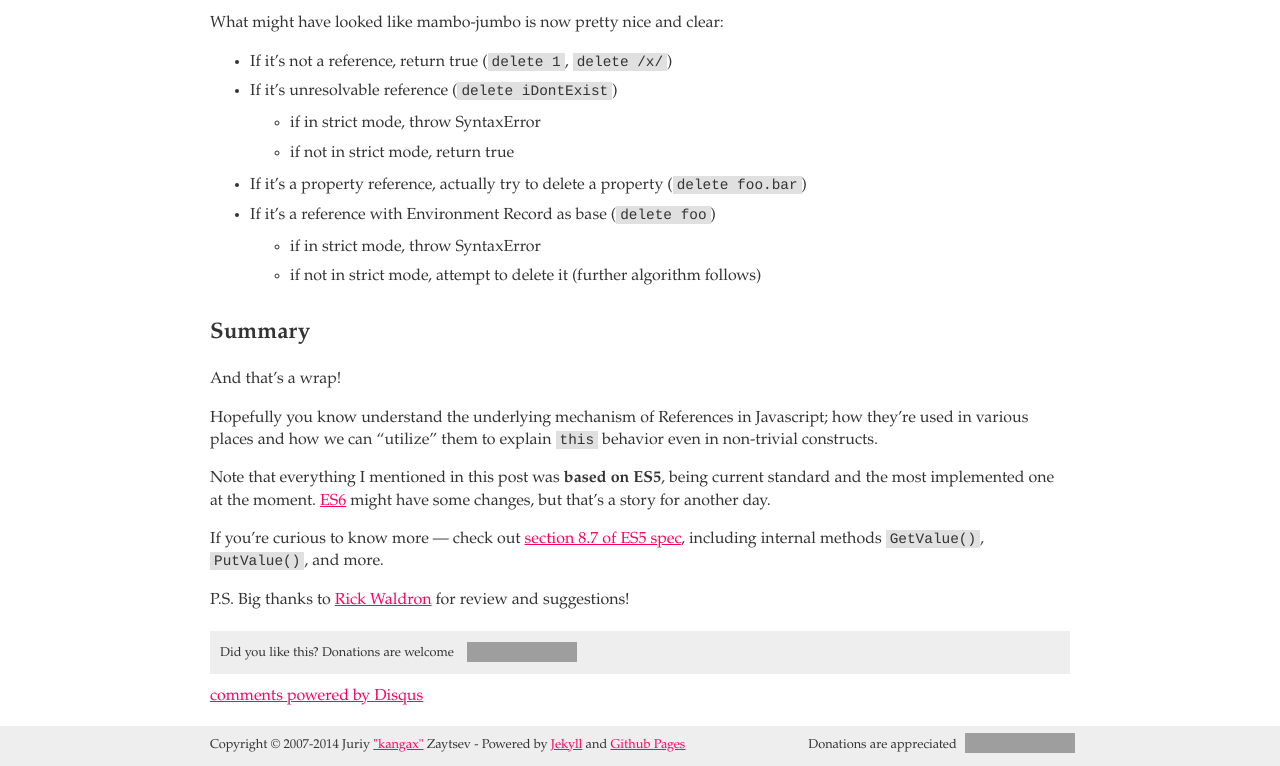
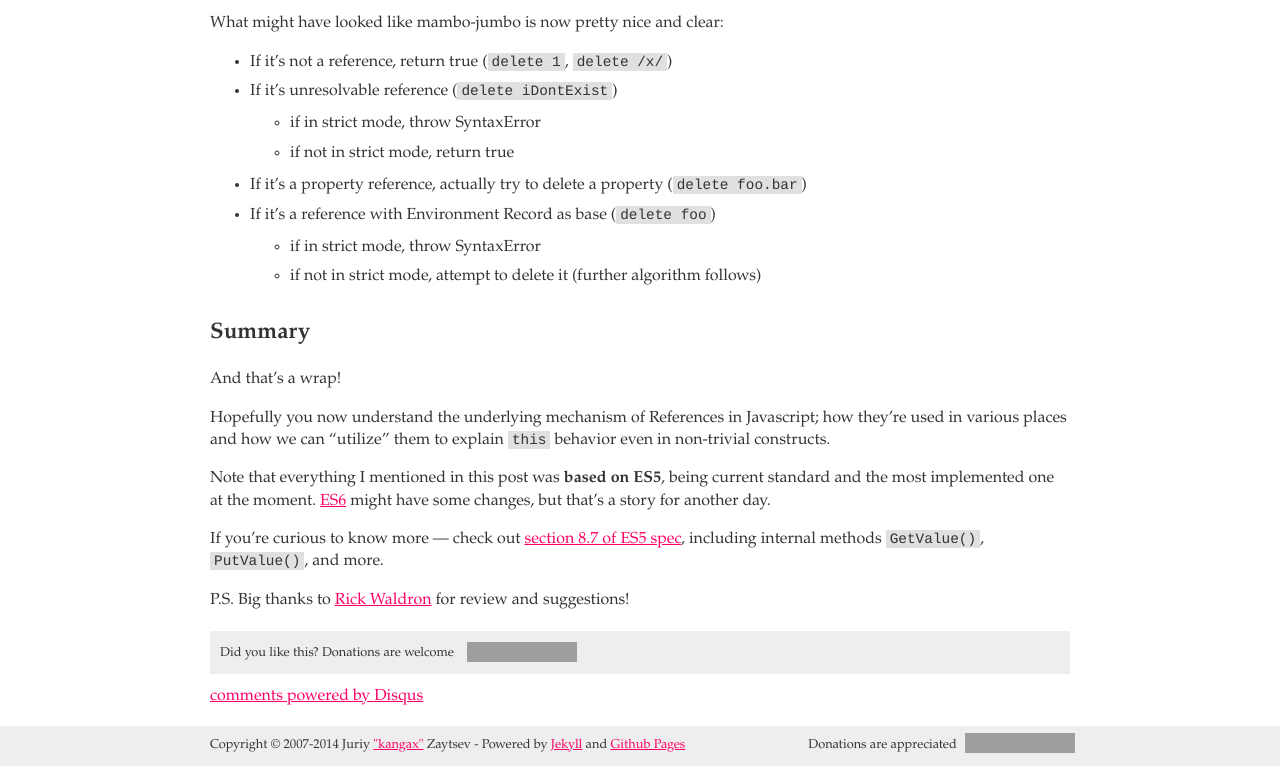
Before and after one commit to kangax/perfectionkills.com, a Jekyll site: the page built from _posts/2014-12-11-know-thy-reference.md, in a window 1280 px wide and 900 px high, scrolled down 8374 px, cut to the strip 134-900 px from the top of the window. Built offline with Jekyll 4.4.1, drawn with Linux system fonts in a browser that asks for light colours; Markdown is read by kramdown in place of the engine named in the settings; comment, search, counter and statistics services are not loaded; some of the changed text lies outside the part shown; grey boxes are pictures that could not be loaded.

Commit message:
Fix typos

```diff
--- a/_posts/2014-12-11-know-thy-reference.md
+++ b/_posts/2014-12-11-know-thy-reference.md
@@ -272,7 +272,7 @@
 
 ### typeof operator
 
-Know that we understand References, we can take a look in few other places for a better understanding. Take, for example, [typeof operator](https://es5.github.io/#x11.4.3):
+Now that we understand References, we can take a look in few other places for a better understanding. Take, for example, [typeof operator](https://es5.github.io/#x11.4.3):
 
 {% gist kangax/1b0c46898331cf92b540 %}
 
@@ -305,7 +305,7 @@
 
 And that's a wrap!
 
-Hopefully you know understand the underlying mechanism of References in Javascript; how they're used in various places and how we can "utilize" them to explain `this` behavior even in non-trivial constructs.
+Hopefully you now understand the underlying mechanism of References in Javascript; how they're used in various places and how we can "utilize" them to explain `this` behavior even in non-trivial constructs.
 
 Note that everything I mentioned in this post was <b>based on ES5</b>, being current standard and the most implemented one at the moment. [ES6](people.mozilla.org/~jorendorff/es6-draft.html) might have some changes, but that's a story for another day.
 
```
